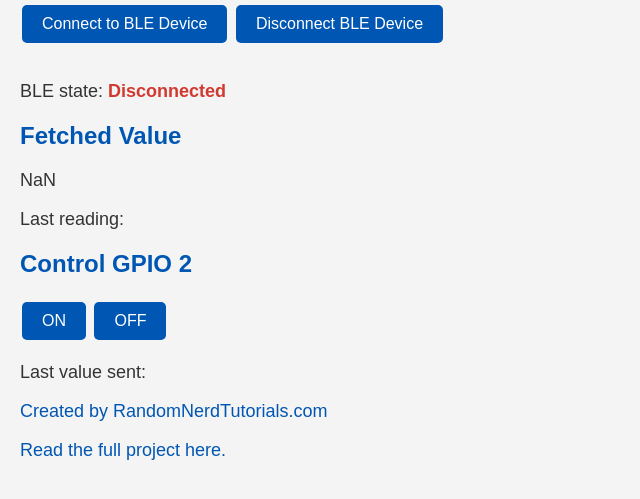
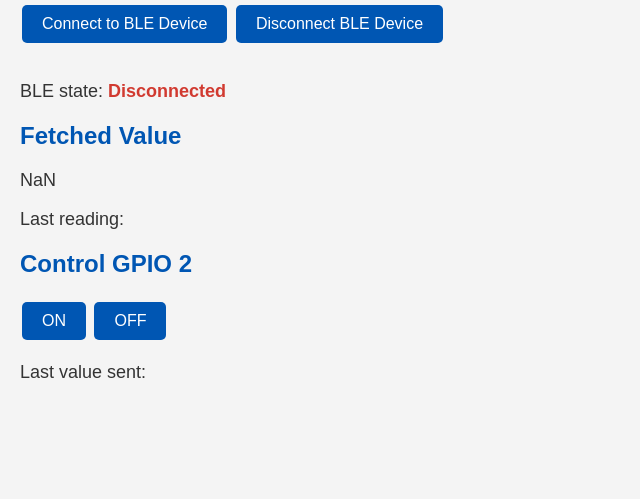
Before and after one commit to Gavo4/ble, a plain HTML site: page index.html in a window 1280 px wide. Shown: the part 99-598 px from the top of the page, without its empty margins (0-640 px from the left). Drawn offline with Linux system fonts and the light colour scheme.

Commit message:
Add files via upload

```diff
--- a/index.html
+++ b/index.html
@@ -71,8 +71,6 @@
     <button id="onButton">ON</button>
     <button id="offButton">OFF</button>
     <p>Last value sent: <span id="valueSent"></span></p>
-    <p><a href="https://randomnerdtutorials.com/">Created by RandomNerdTutorials.com</a></p>
-    <p><a href="https://RandomNerdTutorials.com/esp32-web-bluetooth/">Read the full project here.</a></p>
 
     <!-- JavaScript goes here -->
     <script>
```
